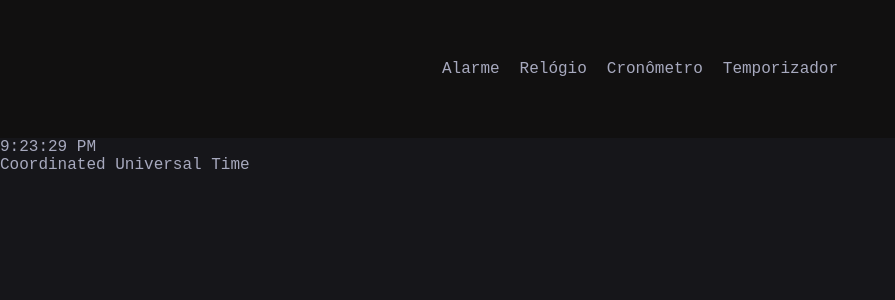
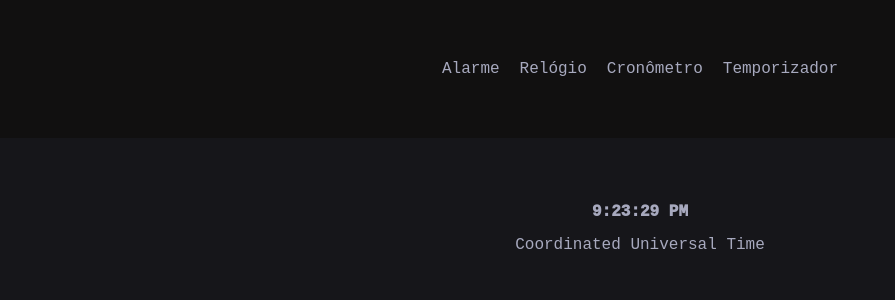
Before and after one commit to IcaroEmanuel/app-relogio-react, a React app in the folder app-relogio-react/src/: page / in a window 1280 px wide. Shown: the top 300 px of the page, without its empty margins (0-895 px from the left). Built offline with nearby package versions, Linux system fonts and the light colour scheme; the HTML template or start-up script is replaced by a standard one.

Commit message:
Estilizando a página do relógio

```diff
--- a/app-relogio-react/src/App.css
+++ b/app-relogio-react/src/App.css
@@ -56,6 +56,21 @@ header {
   color: #61dafb;
 }
 
+.section-current-time {
+  padding: 50px;
+  text-align: center;
+
+}
+
+.current-time {
+  margin: 15px;
+  font-weight: 1000;
+}
+
+.current-timezone {
+  font-size: large;
+}
+
 @keyframes App-logo-spin {
   from {
     transform: rotate(0deg);
```
